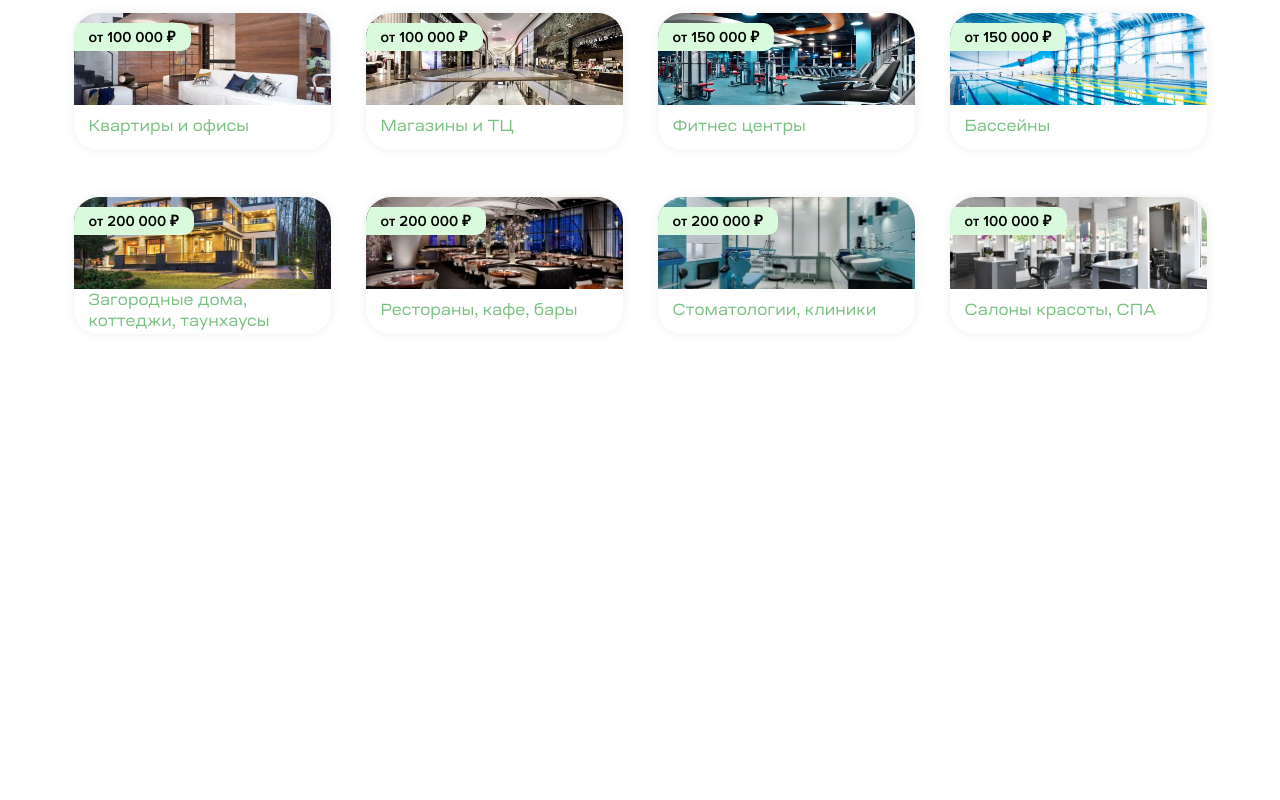
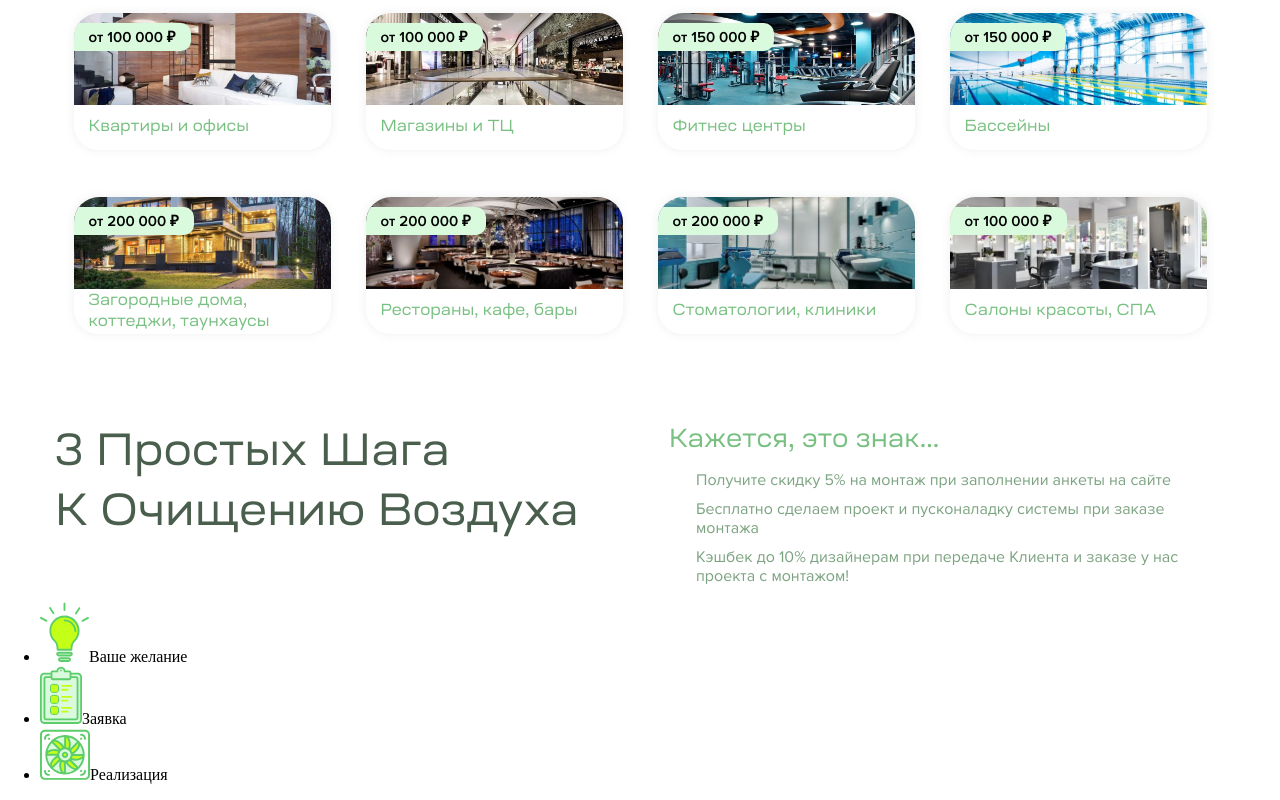
Before and after one commit to s-gusterev/pascal-vent, a website built with Vite: page index.pug in a window 1280 px wide. Shown: the part 1868-2668 px from the top of the page. Before the commit the page ends 2292 px from the top, so only its background shows below. Built offline with nearby package versions, Linux system fonts and the light colour scheme; files whose address does not match are found by name.

Commit message:
feat: steps list

```diff
--- a/includes/main.pug
+++ b/includes/main.pug
@@ -2,3 +2,4 @@ main.main
   include hero
   include services
   include complete
+  include steps
--- /dev/null
+++ b/includes/steps.pug
@@ -0,0 +1,25 @@
+-
+  var list = ['Получите скидку 5% на монтаж при заполнении анкеты на сайте',
+  'Бесплатно сделаем проект и пусконаладку системы при заказе монтажа',
+  'Кэшбек до 10% дизайнерам при передаче Клиента и заказе у нас проекта с монтажом!']
+
+  var steps = [{title:'Ваше желание',
+    image:'icons/lamp.svg'},
+    {title:'Заявка',
+    image:'icons/list.svg'},
+    {title:'Реализация',
+    image:'icons/vent.svg'}]
+
+section.steps
+  .steps__container.container
+    h2.title-section.steps__title 3 простых шага <br/> к очищению воздуха
+    .steps__action
+      h3.steps__action-title Кажется, это знак...
+      ul.steps__list
+        each item in list
+          li.steps__item #{item}
+  ul.steps__stages
+    each step in steps
+      li.steps__stage
+        img.steps__stage-image(src=step.image alt=step.title)
+        span.steps__stage-text #{step.title}
--- a/styles/main.css
+++ b/styles/main.css
@@ -10,3 +10,4 @@
 @import './services.css';
 @import './tabs.css';
 @import './complete.css';
+@import './steps.css';
--- /dev/null
+++ b/styles/steps.css
@@ -0,0 +1,53 @@
+.steps__title {
+  min-width: 524px;
+}
+
+.steps__container {
+  display: flex;
+  justify-content: space-between;
+  gap: 90px;
+  max-width: 1170px;
+}
+
+.steps__action-title {
+  font-family: var(--font-family-secondary);
+  font-size: 26px;
+  font-weight: 400;
+  line-height: 35px;
+  color: var(--color-secondary);
+  margin-top: 0;
+  margin-bottom: 12px;
+}
+
+.steps__list {
+  list-style: none;
+  padding-left: 0;
+  margin: 0;
+}
+
+.steps__item {
+  font-family: var(--font-family-primary);
+  font-size: 16px;
+  font-weight: 400;
+  line-height: 19px;
+  color: var(--text-color-secondary);
+  padding-left: 27px;
+  position: relative;
+  margin-bottom: 10px;
+}
+
+.steps__item:last-child {
+  margin-bottom: 0;
+}
+
+.steps__item::after {
+  content: '';
+  position: absolute;
+  width: 17px;
+  height: 17px;
+  background-image: url(icons/icon-item-steps.svg);
+  background-repeat: no-repeat;
+  background-size: contain;
+  left: 0;
+  top: 0;
+}
```
Also changed, not shown: public/icons/icon-item-steps.svg (added), public/icons/lamp.svg (added), public/icons/list.svg (added), public/icons/vent.svg (added).
